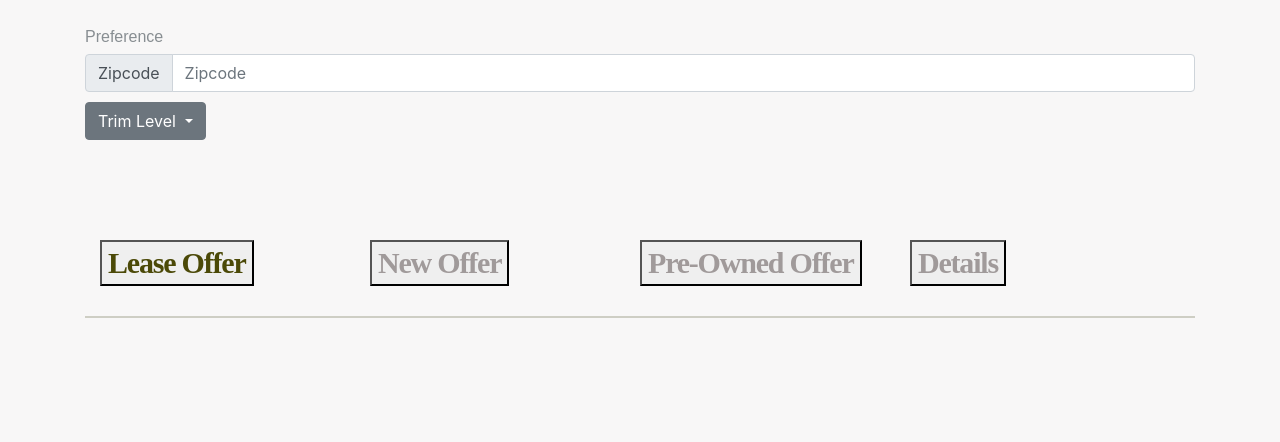
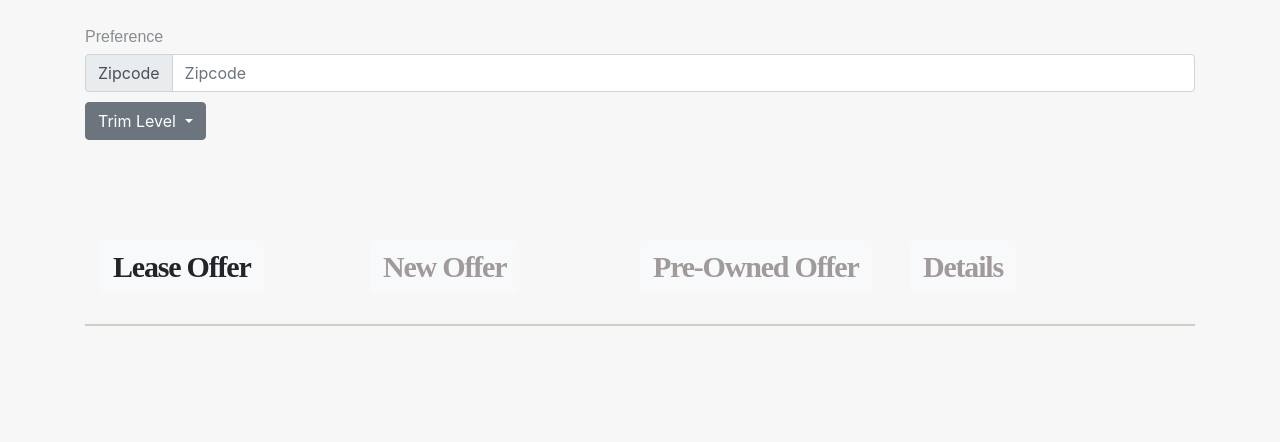
Before and after one commit to gchun88/carbuddy, a Django app: page /carmodels/details/ in a window 1280 px wide. Shown: the part 903-1345 px from the top of the page. Before the commit the page ends 1221 px from the top, so only its background shows below. Run offline with Django 3.2, Linux system fonts and the light colour scheme; some libraries are stand-ins or nearby versions; some web fonts are replaced.

Commit message:
Detail Page Revised for Trim Level Button and Purchasing option Buttons

```diff
--- a/listing/models.py
+++ b/listing/models.py
@@ -8,13 +8,13 @@ class Car(models.Model):
 	model_name=models.CharField(max_length=200)
 	brand=models.ForeignKey('Brand', on_delete=models.SET_NULL, null=True)
 	launch_year=models.CharField(max_length=4)
-
 	class Meta:
 		ordering=['-launch_year']
 
 	def __str__(self):
 		return self.model_name
 
+#how to make data model
 class CarInstance(models.Model):
 	id=models.UUIDField(primary_key=True, default=uuid.uuid4, help_text='Unique ID for this particular car')
 	car=models.ForeignKey(Car, on_delete=models.SET_NULL, null=True)
--- a/listing/templates/listing/details.html
+++ b/listing/templates/listing/details.html
@@ -29,6 +29,7 @@
     {
         border: 2px solid #000000;
     }
+
 </style>
 
 </head>
@@ -140,10 +141,10 @@
 
 <div class ="row container-fluid">
 
-    <div  class ="col"><button id="deal-options-lease" onclick="myFunction1()">Lease Offer</button></div>
-    <div class ="col"><button id="deal-options-new" onclick="myFunction2()">New Offer</button></div>
-    <div class ="col"><button id="deal-options-preowned" onclick="myFunction3()">Pre-Owned Offer</button></div>
-    <div class ="col"><button id="deal-options-details" onclick="myFunction4()">Details</button></div>
+    <div  class ="col"><button type="button" class="btn btn-light" id="deal-options-lease" onclick="myFunction1()">Lease Offer</button></div>
+    <div class ="col"><button type="button" class="btn btn-light" id="deal-options-new" onclick="myFunction2()">New Offer</button></div>
+    <div class ="col"><button type="button" class="btn btn-light" id="deal-options-preowned" onclick="myFunction3()">Pre-Owned Offer</button></div>
+    <div class ="col"><button type="button" class="btn btn-light" id="deal-options-details" onclick="myFunction4()">Details</button></div>
 </div>
 <!-- Surround the select box within a "custom-select" DIV element.
 Remember to set the width: -->
@@ -157,7 +158,9 @@ border: 1px solid #CECEC4;"></h1>
 <p id="demo"></p>
 
 <!-- This will be replaced after data modeling -->
+<script src="{% static '/bootstrap-4.0.0-dist/js/bootstrap.bundle.min.js' %}" >
 
+</script>
 
 <script>
 function myFunction1() {
--- a/listing/templates/listing/static/listing_detail_css/detail_1.css
+++ b/listing/templates/listing/static/listing_detail_css/detail_1.css
@@ -38,10 +38,8 @@ letter-spacing: -0.015em;
     font-size: 30px;
     line-height: 40px;
     /* identical to box height, or 133% */
-
     letter-spacing: -0.04em;
 
-    color: #4B4907;
 }
 
 #deal-options-new{
--- a/static/listing_detail_css/detail_1.css
+++ b/static/listing_detail_css/detail_1.css
@@ -38,10 +38,8 @@ letter-spacing: -0.015em;
     font-size: 30px;
     line-height: 40px;
     /* identical to box height, or 133% */
-
     letter-spacing: -0.04em;
 
-    color: #4B4907;
 }
 
 #deal-options-new{
```
Also changed, not shown: static/index_javascript/index_slider.js (+3 -5 lines), listing/views.py (line endings or trailing spaces).
